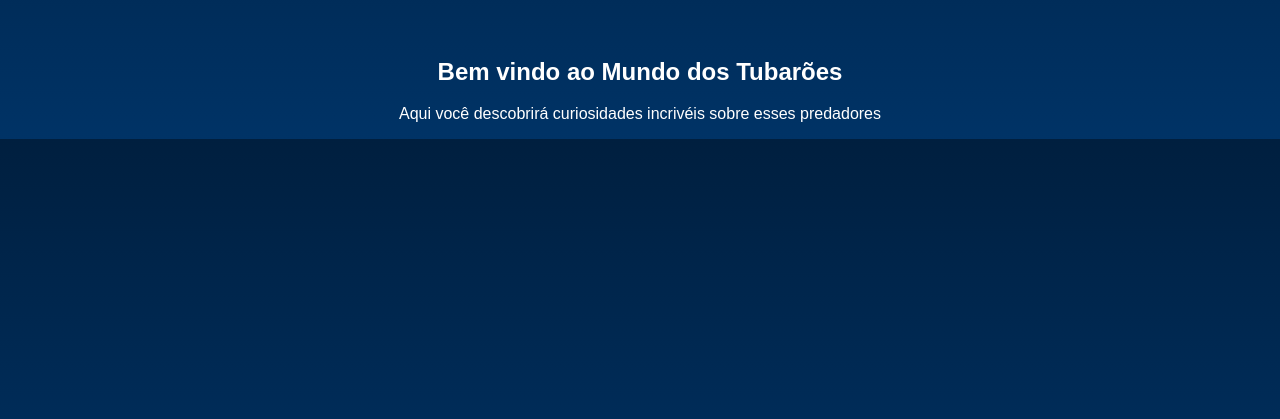
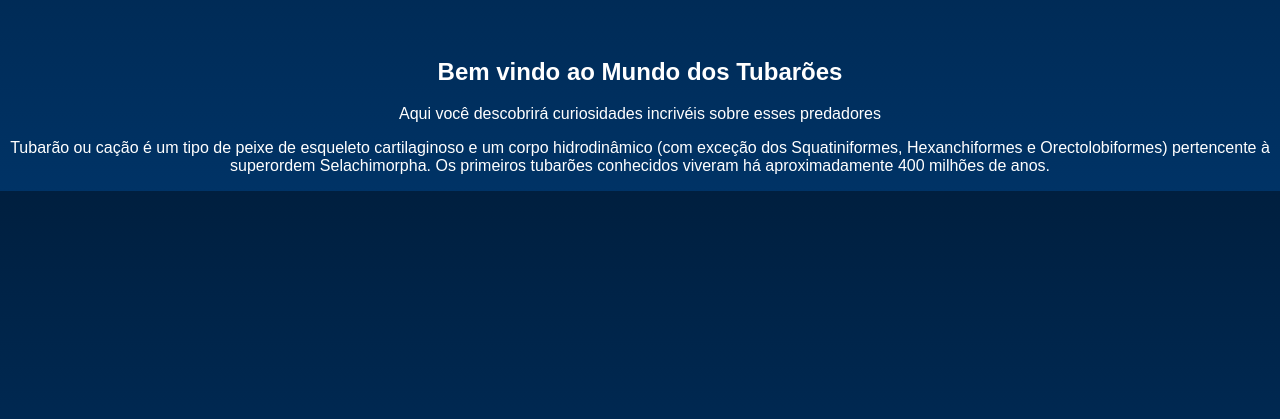
Before and after one commit to ivothomaz20-coder/mundo, a plain HTML site: page index.html in a window 1280 px wide. Shown: the part 291-710 px from the top of the page. Drawn offline with Linux system fonts and the light colour scheme; files whose address does not match are found by name.

Commit message:
Update index.html

```diff
--- a/index.html
+++ b/index.html
@@ -25,6 +25,8 @@
     <section>
         <h2>Bem vindo ao Mundo dos Tubarões</h2>
         <p>Aqui você descobrirá curiosidades incrivéis sobre esses predadores</p>
+        <p>Tubarão ou cação é um tipo de peixe de esqueleto cartilaginoso e um corpo hidrodinâmico (com exceção dos Squatiniformes, Hexanchiformes e Orectolobiformes) pertencente à superordem Selachimorpha. Os primeiros tubarões conhecidos viveram há aproximadamente 400 milhões de anos.</p>
     </section>
 </body>
+
 </html>
```
